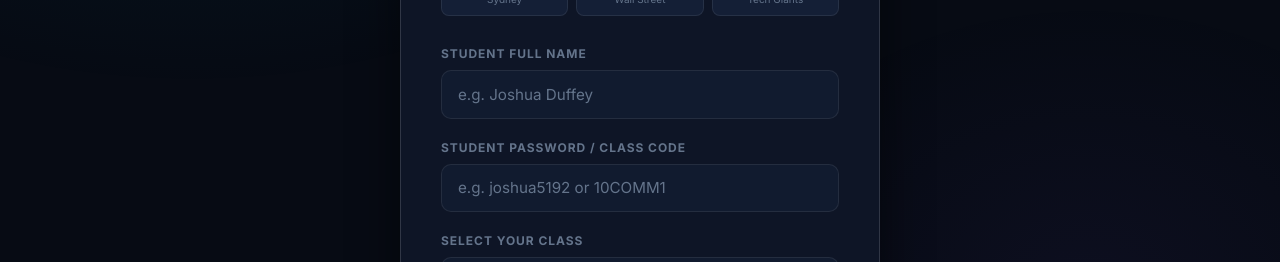
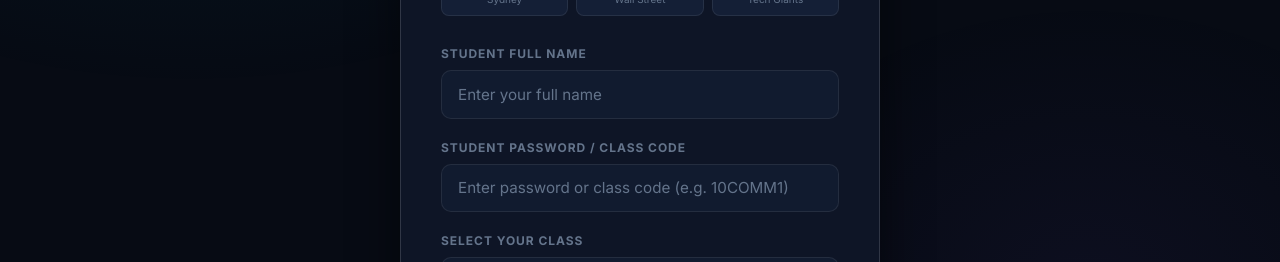
Before and after one commit to simonaa2/sharemarketgame, a plain HTML site: page index.html in a window 1280 px wide. Shown: the part 312-574 px from the top of the page. Drawn offline with Linux system fonts and the light colour scheme.

Commit message:
Remove student name and password from login placeholders

```diff
--- a/index.html
+++ b/index.html
@@ -243,12 +243,12 @@
 
       <div class="login-field">
         <label for="login-name">Student Full Name</label>
-        <input type="text" id="login-name" class="login-input" placeholder="e.g. Joshua Duffey" autocomplete="name" autocapitalize="words"/>
+        <input type="text" id="login-name" class="login-input" placeholder="Enter your full name" autocomplete="name" autocapitalize="words"/>
       </div>
 
       <div class="login-field">
         <label for="login-password">Student Password / Class Code</label>
-        <input type="password" id="login-password" class="login-input" placeholder="e.g. joshua5192 or 10COMM1" autocomplete="current-password"/>
+        <input type="password" id="login-password" class="login-input" placeholder="Enter password or class code (e.g. 10COMM1)" autocomplete="current-password"/>
       </div>
 
       <div class="login-field">
```
